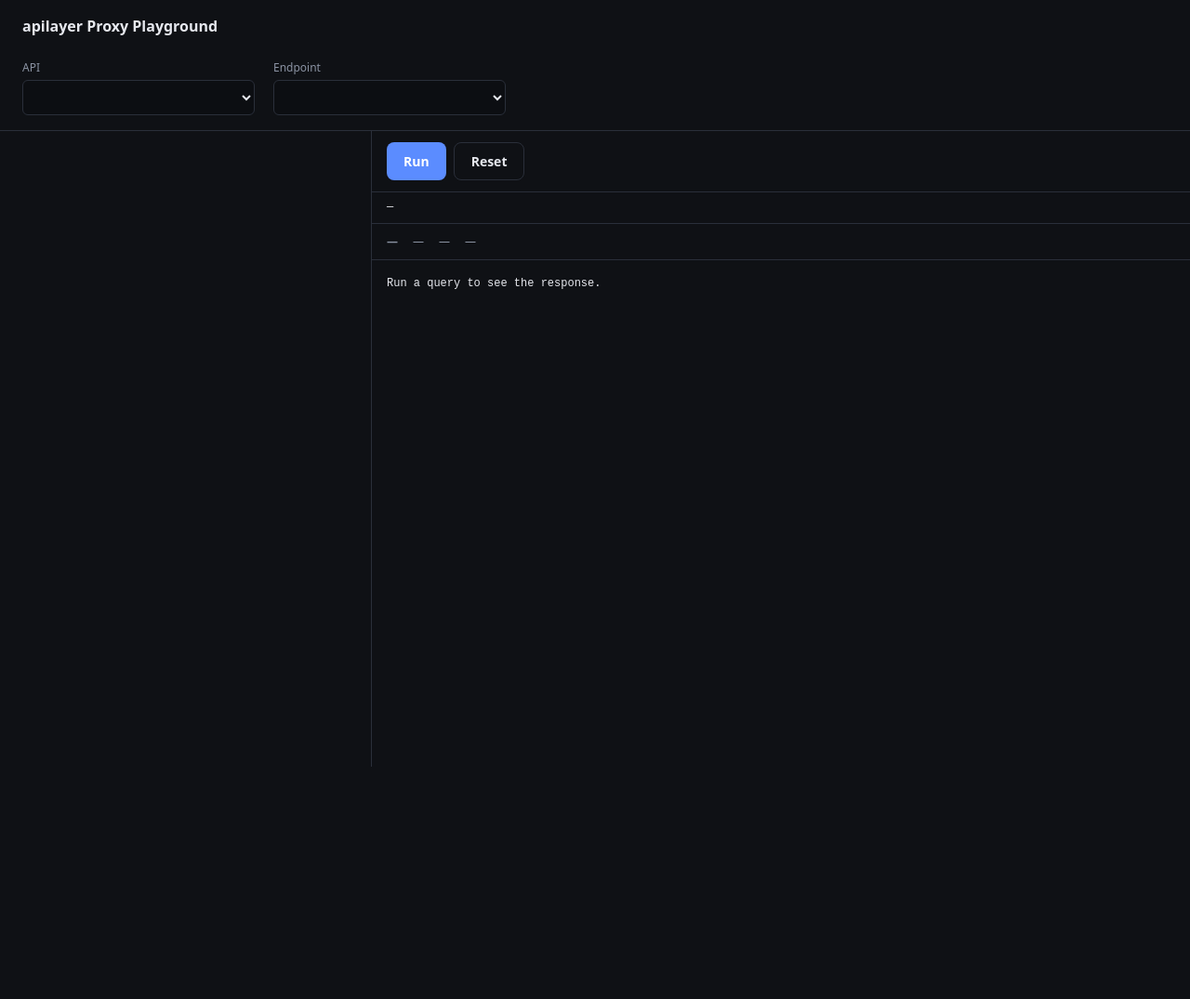
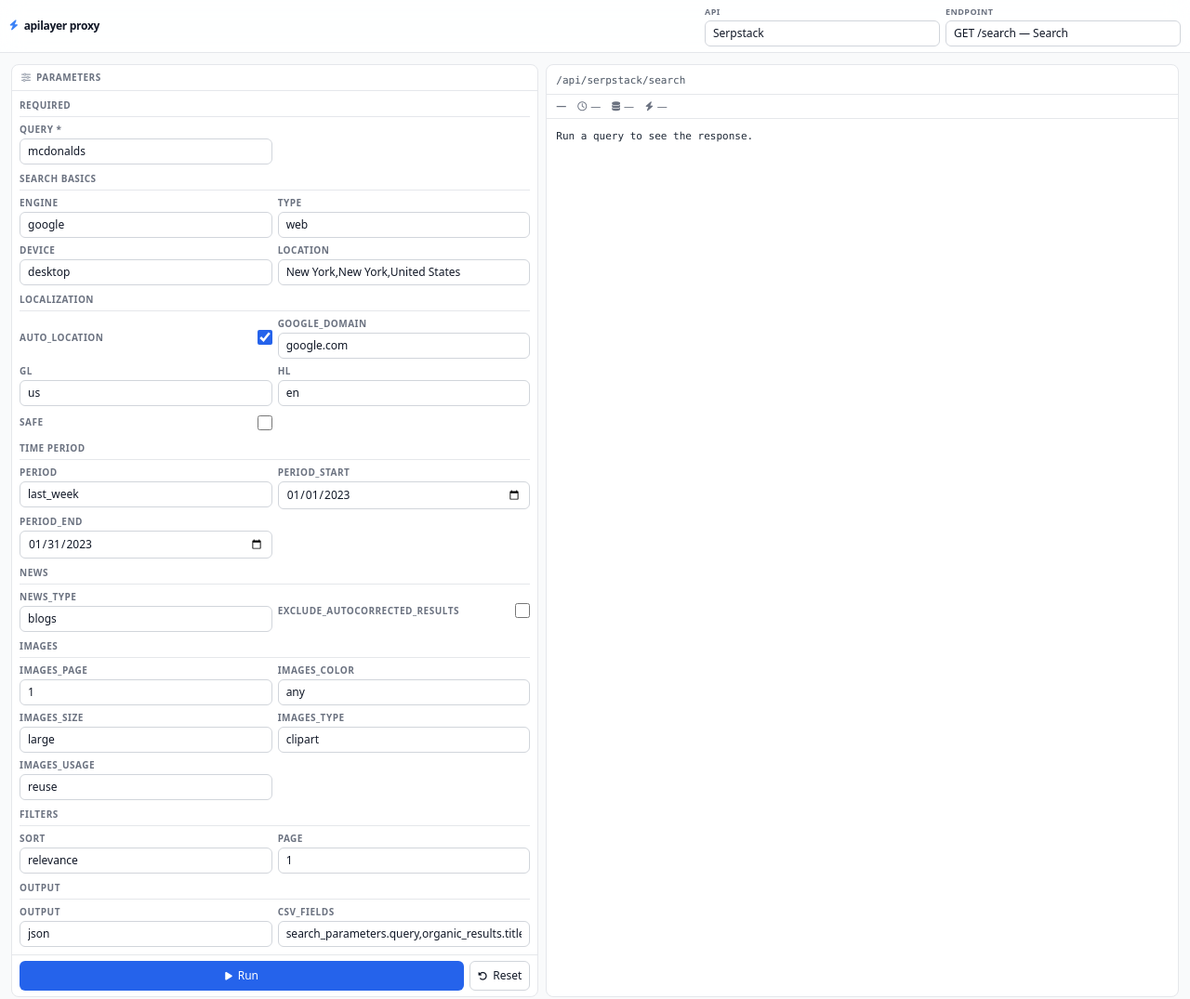
Before and after one commit to rabiya3544-cloud/apilayer-proxy, a website: page public/index.html in a window 1280 px wide. Shown: the top 1075 px of the page at 93% size. Before the commit the page ends 825 px from the top, so only its background shows below. Drawn offline with nearby package versions, Linux system fonts and the light colour scheme.

Commit message:
Update index.html

```diff
--- a/public/index.html
+++ b/public/index.html
@@ -3,82 +3,99 @@
 <head>
 <meta charset="utf-8">
 <title>apilayer Proxy Playground</title>
-<meta name="viewport" content="width=device-width,initial-scale=1">
+<meta name="viewport" content="width=device-width,initial-scale=1,maximum-scale=1,user-scalable=no,viewport-fit=cover">
+<meta name="theme-color" content="#3b82f6" media="(prefers-color-scheme: light)">
+<meta name="theme-color" content="#171717" media="(prefers-color-scheme: dark)">
+<script src="https://cdn.tailwindcss.com"></script>
+<link rel="stylesheet" href="https://cdnjs.cloudflare.com/ajax/libs/font-awesome/6.5.1/css/all.min.css" crossorigin="anonymous" referrerpolicy="no-referrer">
+<script>
+  tailwind.config = { darkMode: "media" };
+</script>
 <style>
-  :root{--bg:#0f1115;--panel:#171a21;--border:#2a2f3a;--text:#e6e8ee;--muted:#8b93a3;--accent:#5b8cff;--ok:#4ade80;--err:#f87171}
-  *{box-sizing:border-box}
-  body{margin:0;font:14px/1.5 ui-sans-serif,system-ui,sans-serif;background:var(--bg);color:var(--text)}
-  header{padding:16px 24px;border-bottom:1px solid var(--border);display:flex;gap:20px;align-items:flex-end;flex-wrap:wrap}
-  header h1{font-size:16px;margin:0 0 4px;font-weight:600;flex-basis:100%}
-  .header-group{display:flex;flex-direction:column;gap:4px}
-  header label{margin:0;font-size:12px;color:var(--muted)}
-  .header-select{padding:8px 10px;background:#0c0e12;color:var(--text);border:1px solid var(--border);border-radius:6px;font:inherit;font-size:13px;min-width:250px}
-  .header-select:focus{outline:none;border-color:var(--accent)}
-  main{display:grid;grid-template-columns:400px 1fr;height:calc(100vh - 116px)}
-  @media(max-width:900px){main{grid-template-columns:1fr;height:auto}}
-  .left{overflow-y:auto;border-right:1px solid var(--border);padding:16px}
-  .right{overflow:hidden;display:flex;flex-direction:column;min-height:400px}
-  .section{margin-bottom:16px;padding:12px;background:var(--panel);border:1px solid var(--border);border-radius:10px}
-  .section h3{font-size:11px;text-transform:uppercase;letter-spacing:.08em;color:var(--muted);margin:0 0 10px}
-  label{display:block;font-size:12px;color:var(--muted);margin-bottom:4px}
-  input[type=text],input[type=number],input[type=date],select{width:100%;padding:8px 10px;background:#0c0e12;color:var(--text);border:1px solid var(--border);border-radius:6px;font:inherit}
-  input:focus,select:focus{outline:none;border-color:var(--accent)}
-  .row{margin-bottom:10px}.row:last-child{margin-bottom:0}
-  .switch-row{display:flex;align-items:center;justify-content:space-between}
-  .switch-row label{margin:0}
-  .toggle{position:relative;width:36px;height:20px;background:#2a2f3a;border-radius:10px;cursor:pointer;transition:background .15s;flex-shrink:0}
-  .toggle input{position:absolute;opacity:0}
-  .toggle span{position:absolute;top:2px;left:2px;width:16px;height:16px;background:#fff;border-radius:50%;transition:transform .15s}
-  .toggle input:checked + span{transform:translateX(16px)}
-  .toggle:has(input:checked){background:var(--accent)}
-  .btn{padding:9px 18px;background:var(--accent);color:#fff;border:none;border-radius:8px;font:inherit;font-weight:600;cursor:pointer}
-  .btn:disabled{opacity:.5;cursor:not-allowed}
-  .btn-secondary{background:transparent;border:1px solid var(--border);color:var(--text)}
-  .controls{display:flex;gap:8px;padding:12px 16px;border-bottom:1px solid var(--border)}
-  .url-preview{padding:8px 16px;font:12px/1.4 ui-monospace,monospace;color:var(--muted);border-bottom:1px solid var(--border);word-break:break-all}
-  .url-preview code{color:var(--text)}
-  .response-meta{display:flex;gap:16px;padding:10px 16px;font-size:12px;color:var(--muted);border-bottom:1px solid var(--border);align-items:center;flex-wrap:wrap}
-  .status{font-weight:600}.status.ok{color:var(--ok)}.status.err{color:var(--err)}
-  pre.response{flex:1;overflow:auto;padding:16px;margin:0;font:12px/1.5 ui-monospace,monospace;white-space:pre-wrap;word-break:break-word}
-  .hint{font-size:11px;color:var(--muted);margin-top:2px}
+  html { -webkit-text-size-adjust: 100%; }
+  body { -webkit-tap-highlight-color: transparent; }
+  ::-webkit-scrollbar { width: 6px; height: 6px; }
+  ::-webkit-scrollbar-track { background: transparent; }
+  ::-webkit-scrollbar-thumb { background: rgba(120,120,140,.35); border-radius: 3px; }
+  ::-webkit-scrollbar-thumb:hover { background: rgba(120,120,140,.55); }
+  select { -webkit-appearance: none; appearance: none; background-image: none; }
 </style>
 </head>
-<body>
-<header>
-  <h1>apilayer Proxy Playground</h1>
-  <div class="header-group">
-    <label for="apiSelect">API</label>
-    <select id="apiSelect" class="header-select"></select>
-  </div>
-  <div class="header-group">
-    <label for="endpointSelect">Endpoint</label>
-    <select id="endpointSelect" class="header-select"></select>
+<body class="min-h-screen flex flex-col bg-gray-50 dark:bg-neutral-950 text-gray-900 dark:text-neutral-100 antialiased text-[13px]">
+
+<!-- ═══════ HEADER ═══════ -->
+<header class="sticky top-0 z-20 border-b border-gray-200 dark:border-neutral-800 bg-white/85 dark:bg-neutral-900/85 backdrop-blur-md">
+  <div class="mx-auto max-w-7xl px-2.5 py-1.5 flex flex-col sm:flex-row sm:items-center gap-1.5">
+    <div class="flex items-center gap-1.5 shrink-0">
+      <i class="fa-solid fa-bolt text-blue-500 text-[11px]"></i>
+      <span class="text-[12px] font-semibold tracking-tight">apilayer proxy</span>
+    </div>
+    <div class="grid grid-cols-2 gap-1.5 flex-1 sm:max-w-lg sm:ml-auto">
+      <label class="flex flex-col gap-0.5 min-w-0">
+        <span class="text-[9px] uppercase tracking-wider font-semibold text-gray-500 dark:text-neutral-400">API</span>
+        <select id="apiSelect" class="w-full px-2 py-1 rounded-md border border-gray-300 dark:border-neutral-700 bg-white dark:bg-neutral-800 text-[12px] focus:outline-none focus:ring-2 focus:ring-blue-500/40 focus:border-blue-500"></select>
+      </label>
+      <label class="flex flex-col gap-0.5 min-w-0">
+        <span class="text-[9px] uppercase tracking-wider font-semibold text-gray-500 dark:text-neutral-400">Endpoint</span>
+        <select id="endpointSelect" class="w-full px-2 py-1 rounded-md border border-gray-300 dark:border-neutral-700 bg-white dark:bg-neutral-800 text-[12px] focus:outline-none focus:ring-2 focus:ring-blue-500/40 focus:border-blue-500 disabled:opacity-50"></select>
+      </label>
+    </div>
   </div>
 </header>
-<main>
-  <div class="left" id="form"></div>
-  <div class="right">
-    <div class="controls">
-      <button class="btn" id="run">Run</button>
-      <button class="btn btn-secondary" id="reset">Reset</button>
+
+<!-- ═══════ MAIN ═══════ -->
+<main class="flex-1 mx-auto max-w-7xl w-full p-2 grid grid-cols-1 gap-2 lg:grid-cols-[minmax(0,1fr)_minmax(0,1.2fr)] lg:p-3 lg:overflow-hidden lg:h-[calc(100vh-6.5rem)]">
+
+  <!-- ─── Form panel ─── -->
+  <section class="flex flex-col min-h-0 rounded-lg border border-gray-200 dark:border-neutral-800 bg-white dark:bg-neutral-900 overflow-hidden lg:max-h-full">
+    <div class="px-2.5 py-1.5 border-b border-gray-200 dark:border-neutral-800 flex items-center gap-1.5 shrink-0">
+      <i class="fa-solid fa-sliders text-[10px] text-gray-400 dark:text-neutral-500"></i>
+      <span class="text-[10px] uppercase tracking-wider font-semibold text-gray-500 dark:text-neutral-400">Parameters</span>
     </div>
-    <div class="url-preview" id="urlPreview"><code>—</code></div>
-    <div class="response-meta">
-      <span class="status" id="status">—</span>
-      <span id="time">—</span>
-      <span id="size">—</span>
-      <span id="cache">—</span>
+    <div id="form" class="p-2 space-y-2 overflow-y-auto grow min-h-0"></div>
+    <div class="px-2 py-1.5 border-t border-gray-200 dark:border-neutral-800 flex gap-1.5 shrink-0">
+      <button id="run" class="flex-1 inline-flex items-center justify-center gap-1.5 px-2 py-1.5 rounded-md bg-blue-600 hover:bg-blue-700 active:bg-blue-800 text-white text-[12px] font-medium transition-colors disabled:opacity-50 disabled:cursor-not-allowed">
+        <i class="fa-solid fa-play text-[10px]"></i> Run
+      </button>
+      <button id="reset" class="inline-flex items-center justify-center gap-1.5 px-2 py-1.5 rounded-md border border-gray-300 dark:border-neutral-700 bg-white dark:bg-neutral-800 hover:bg-gray-50 dark:hover:bg-neutral-700 text-[12px] font-medium transition-colors">
+        <i class="fa-solid fa-rotate-left text-[10px]"></i> Reset
+      </button>
     </div>
-    <pre class="response" id="response">Run a query to see the response.</pre>
+  </section>
+
+  <!-- ─── Response panel ─── -->
+  <section class="flex flex-col min-h-0 rounded-lg border border-gray-200 dark:border-neutral-800 bg-white dark:bg-neutral-900 overflow-hidden lg:max-h-full">
+    <div class="px-2.5 py-1.5 border-b border-gray-200 dark:border-neutral-800 shrink-0">
+      <code id="urlPreview" class="text-[11px] font-mono text-gray-600 dark:text-neutral-400 break-all leading-snug">—</code>
+    </div>
+    <div class="px-2.5 py-1 border-b border-gray-200 dark:border-neutral-800 flex items-center gap-3 text-[11px] flex-wrap shrink-0">
+      <span id="status" class="font-semibold text-gray-500 dark:text-neutral-400">—</span>
+      <span id="time" class="text-gray-500 dark:text-neutral-400"><i class="fa-regular fa-clock mr-1 text-[10px]"></i>—</span>
+      <span id="size" class="text-gray-500 dark:text-neutral-400"><i class="fa-solid fa-database mr-1 text-[10px]"></i>—</span>
+      <span id="cache" class="text-gray-500 dark:text-neutral-400"><i class="fa-solid fa-bolt mr-1 text-[10px]"></i>—</span>
+    </div>
+    <pre id="response" class="flex-1 overflow-auto p-2.5 m-0 font-mono text-[11px] leading-relaxed whitespace-pre-wrap break-words text-gray-800 dark:text-neutral-200 min-h-[240px]">Run a query to see the response.</pre>
+  </section>
+</main>
+
+<!-- ═══════ FOOTER ═══════ -->
+<footer class="border-t border-gray-200 dark:border-neutral-800 bg-white dark:bg-neutral-900">
+  <div class="mx-auto max-w-7xl px-2.5 py-1.5 flex items-center justify-between gap-2 text-[10px] text-gray-500 dark:text-neutral-400">
+    <span><i class="fa-solid fa-code mr-1"></i>apilayer proxy</span>
+    <span class="flex items-center gap-2.5">
+      <span class="flex items-center gap-1"><i class="fa-solid fa-shield-halved text-blue-500"></i> CORS</span>
+      <span class="flex items-center gap-1"><i class="fa-solid fa-bolt text-amber-500"></i> Cached</span>
+      <span class="flex items-center gap-1"><i class="fa-solid fa-circle-half-stroke text-purple-500"></i> Auto theme</span>
+    </span>
   </div>
-</main>
+</footer>
+
 <script>
 const ALL_FILTERS = "name;capital;currencies";
 
 const APIS = {
   aviationstack: {
-    label: "Aviationstack",
-    configured: true,
+    label: "Aviationstack", configured: true,
     endpoints: [
       { id: "flights", label: "GET /flights  —  Flights", base: "/api/aviationstack/flights",
         sections: [
@@ -147,10 +164,9 @@
   },
 
   countrylayer: {
-    label: "Countrylayer",
-    configured: true,
+    label: "Countrylayer", configured: true,
     endpoints: [
-      { id: "all", label: "GET /all  —  All Countries", base: "/api/countrylayer",
+      { id: "all", label: "GET /all  —  All Countries", base: "/api/countrylayer/all",
         sections: [
           { title: "Query", fields: [
             { name:"filters", label:"filters", type:"text", default: ALL_FILTERS, hint:"Semicolon- or comma-separated." },
@@ -158,9 +174,7 @@
         ]},
       { id: "name", label: "GET /name/{name}  —  Name", base: "/api/countrylayer/name", pathField: "value",
         sections: [
-          { title: "Required", fields: [
-            { name:"value", label:"name *", type:"text", default:"france" },
-          ]},
+          { title: "Required", fields: [ { name:"value", label:"name *", type:"text", default:"france" } ]},
           { title: "Query", fields: [ { name:"filters", label:"filters", type:"text", default: ALL_FILTERS } ]},
         ]},
       { id: "capital", label: "GET /capital/{capital}  —  Capital", base: "/api/countrylayer/capital", pathField: "value",
@@ -205,8 +219,7 @@
   },
 
   ipstack: {
-    label: "IPstack",
-    configured: true,
+    label: "IPstack", configured: true,
     endpoints: [
       { id: "check", label: "GET /check  —  Plan Check", base: "/api/ipstack/check", sections: [] },
       { id: "lookup", label: "GET /lookup/{ip}  —  Lookup IP", base: "/api/ipstack/lookup", pathField: "value",
@@ -246,14 +259,11 @@
   marketstack:  { label: "Marketstack",  configured: false },
 
   mediastack: {
-    label: "Mediastack",
-    configured: true,
+    label: "Mediastack", configured: true,
     endpoints: [
       { id: "sources", label: "GET /sources  —  Sources", base: "/api/mediastack/sources",
         sections: [
-          { title: "Search", fields: [
-            { name:"search", label:"search", type:"text", default:"bbc" },
-          ]},
+          { title: "Search", fields: [ { name:"search", label:"search", type:"text", default:"bbc" } ]},
           { title: "Filters", fields: [
             { name:"countries",  label:"countries",  type:"text", default:"us,gb" },
             { name:"languages",  label:"languages",  type:"text", default:"en" },
@@ -286,8 +296,7 @@
   },
 
   numverify: {
-    label: "Numverify",
-    configured: true,
+    label: "Numverify", configured: true,
     endpoints: [
       { id: "countries", label: "GET /countries  —  Countries", base: "/api/numverify/countries", sections: [] },
       { id: "validate", label: "GET /validate  —  Validate Number", base: "/api/numverify/validate",
@@ -308,8 +317,7 @@
   scrapestack:   { label: "Scrapestack",   configured: false },
 
   serpstack: {
-    label: "Serpstack",
-    configured: true,
+    label: "Serpstack", configured: true,
     endpoints: [
       { id: "search", label: "GET /search  —  Search", base: "/api/serpstack/search",
         sections: [
@@ -359,9 +367,7 @@
         ]},
       { id: "locations", label: "GET /locations  —  Locations", base: "/api/serpstack/locations",
         sections: [
-          { title: "Search", fields: [
-            { name:"location", label:"location", type:"text", default:"New York" },
-          ]},
+          { title: "Search", fields: [ { name:"location", label:"location", type:"text", default:"New York" } ]},
           { title: "Filters", fields: [
             { name:"region",  label:"region",  type:"text", default:"" },
             { name:"country", label:"country", type:"text", default:"" },
@@ -398,15 +404,19 @@
 
 const getApiCfg = () => APIS[currentApi];
 const getEndpointCfg = () =>
-  (getApiCfg().endpoints || []).find(e => e.id === currentEndpoint) || getenvApiCfg().endpoints[0];
+  (getApiCfg().endpoints || []).find(e => e.id === currentEndpoint) || getApiCfg().endpoints[0];
 
-function populateApiSelect().example {
+const INPUT_CLS = "w-full px-2 py-1 rounded-md border border-gray-300 dark:border-neutral-700 bg-white dark:bg-neutral-800 text-[12px] text-gray-900 dark:text-neutral-100 placeholder-gray-400 dark:placeholder-neutral-500 focus:outline-none focus:ring-2 focus:ring-blue-500/40 focus:border-blue-500 transition-shadow";
+const LABEL_CLS = "text-[10px] uppercase tracking-wider font-semibold text-gray-500 dark:text-neutral-400";
+const HINT_CLS  = "text-[10px] text-gray-500 dark:text-neutral-500 leading-tight";
+
+function populateApiSelect() {
   apiSelect.innerHTML = "";
-  for`, (const key of API_ORDER) {
+  for (const key of API_ORDER) {
     const cfg = APIS[key];
     const opt = document.createElement("option");
     opt.value = key;
-    opt.textContent = cfg `..configured ? cfg.label : `${cfg.label} (not configuredgit)`;
+    opt.textContent = cfg.configured ? cfg.label : `${cfg.label} (not configured)`;
     if (!cfg.configured) opt.disabled = true;
     if (key === currentApi) opt.selected = true;
     apiSelect.appendChild(opt);
@@ -418,7 +428,8 @@
   endpointSelect.innerHTML = "";
   for (const ep of cfg.endpoints || []) {
     const opt = document.createElement("option");
-    opt.value = ep.id; opt.textContent = ep.label;
+    opt.value = ep.id;
+    opt.textContent = ep.label;
     if (ep.id === currentEndpoint) opt.selected = true;
     endpointSelect.appendChild(opt);
   }
@@ -426,57 +437,85 @@
 }
 
 function buildField(f) {
-  const row = document.createElement("div");
-  row.className = "row";
+  const wrap = document.createElement("div");
+  wrap.className = "flex flex-col gap-0.5 min-w-0";
+
   if (f.type === "toggle") {
-    row.classList.add("switch-row");
+    wrap.className = "flex items-center justify-between gap-2 py-1 min-w-0";
     const lbl = document.createElement("label");
-    lbl.textContent = f.label; lbl.htmlFor = `p-${f.name}`;
-    const toggle = document.createElement("label");
-    toggle.className = "toggle";
-    toggle.innerHTML = `<input type="checkbox" id="p-${f.name}" ${f.default === "1" ? "checked" : ""}><span></span>`;
-    row.append(lbl, toggle);
-  } else if (f.type === "select") {
-    const lbl = document.createElement("label");
-    lbl.textContent = f.label; lbl.htmlFor = `p-${f.name}`;
-    const sel = document.createElement("select");
-    sel.id = `p-${f.name}`;
+    lbl.htmlFor = `p-${f.name}`;
+    lbl.className = LABEL_CLS + " cursor-pointer truncate";
+    lbl.textContent = f.label;
+    const input = document.createElement("input");
+    input.type = "checkbox";
+    input.id = `p-${f.name}`;
+    input.checked = f.default === "1";
+    input.className = "w-4 h-4 accent-blue-600 cursor-pointer shrink-0 rounded";
+    wrap.append(lbl, input);
+    return wrap;
+  }
+
+  const lbl = document.createElement("label");
+  lbl.htmlFor = `p-${f.name}`;
+  lbl.className = LABEL_CLS;
+  lbl.textContent = f.label;
+  wrap.appendChild(lbl);
+
+  let input;
+  if (f.type === "select") {
+    input = document.createElement("select");
+    input.id = `p-${f.name}`;
     for (const v of f.values) {
       const o = document.createElement("option");
       o.value = v; o.textContent = v || "(none)";
       if (v === f.default) o.selected = true;
-      sel.appendChild(o);
+      input.appendChild(o);
     }
-    row.append(lbl, sel);
   } else {
-    const lbl = document.createElement("label");
-    lbl.textContent = f.label; lbl.htmlFor = `p-${f.name}`;
-    const inp = document.createElement("input");
-    inp.type = f.type === "number" ? "number" : f.type === "date" ? "date" : "text";
-    inp.id = `p-${f.name}`;
-    inp.value = f.default ?? "";
-    if (f.min !== undefined) inp.min = f.min;
-    if (f.max !== undefined) inp.max = f.max;
-    row.append(lbl, inp);
+    input = document.createElement("input");
+    input.type = f.type === "number" ? "number" : f.type === "date" ? "date" : "text";
+    input.id = `p-${f.name}`;
+    input.value = f.default ?? "";
+    if (f.min !== undefined) input.min = f.min;
+    if (f.max !== undefined) input.max = f.max;
   }
+  input.className = INPUT_CLS;
+  wrap.appendChild(input);
+
   if (f.hint) {
     const hint = document.createElement("div");
-    hint.className = "hint"; hint.textContent = f.hint;
-    row.appendChild(hint);
+    hint.className = HINT_CLS;
+    hint.textContent = f.hint;
+    wrap.appendChild(hint);
   }
-  return row;
+  return wrap;
 }
 
 function rebuildForm() {
   form.innerHTML = "";
   const ep = getEndpointCfg();
-  for (const section of ep.sections || []) {
+  if (!ep.sections || ep.sections.length === 0) {
+    const msg = document.createElement("div");
+    msg.className = "text-[11px] text-gray-500 dark:text-neutral-500 italic py-6 text-center";
+    msg.innerHTML = '<i class="fa-solid fa-circle-info mr-1"></i> No parameters — just hit Run.';
+    form.appendChild(msg);
+    updatePreview();
+    return;
+  }
+  for (const section of ep.sections) {
     const sec = document.createElement("div");
-    sec.className = "section";
-    const h = document.createElement("h3");
+    sec.className = "space-y-1.5";
+
+    const h = document.createElement("div");
+    h.className = "text-[10px] uppercase tracking-wider font-semibold text-gray-500 dark:text-neutral-400 border-b border-gray-200 dark:border-neutral-800 pb-1";
     h.textContent = section.title;
     sec.appendChild(h);
-    for (const f of section.fields) sec.appendChild(buildField(f));
+
+    const grid = document.createElement("div");
+    grid.className = "grid grid-cols-1 sm:grid-cols-2 gap-1.5";
+    for (const f of section.fields) grid.appendChild(buildField(f));
+    sec.appendChild(grid);
+
     form.appendChild(sec);
   }
   updatePreview();
@@ -515,10 +554,7 @@
 }
 
 function updatePreview() {
-  urlPreview.innerHTML = "";
-  const code = document.createElement("code");
-  code.textContent = buildUrl();
-  urlPreview.appendChild(code);
+  urlPreview.textContent = buildUrl();
 }
 
 function resetForm() {
@@ -534,27 +570,35 @@
 }
 
 function resetResponse() {
-  statusEl.textContent = "—"; statusEl.className = "status";
-  timeEl.textContent = sizeEl.textContent = cacheEl.textContent = "—";
+  statusEl.textContent = "—";
+  statusEl.className = "font-semibold text-gray-500 dark:text-neutral-400";
+  timeEl.innerHTML = '<i class="fa-regular fa-clock mr-1 text-[10px]"></i>—';
+  sizeEl.innerHTML = '<i class="fa-solid fa-database mr-1 text-[10px]"></i>—';
+  cacheEl.innerHTML = '<i class="fa-solid fa-bolt mr-1 text-[10px]"></i>—';
   responseEl.textContent = "Run a query to see the response.";
 }
 
 async function run() {
   const url = buildUrl();
   runBtn.disabled = true;
-  statusEl.textContent = "loading…"; statusEl.className = "status";
-  timeEl.textContent = sizeEl.textContent = cacheEl.textContent = "—";
+  statusEl.textContent = "loading…";
+  statusEl.className = "font-semibold text-blue-600 dark:text-blue-400";
+  timeEl.innerHTML = '<i class="fa-solid fa-spinner fa-spin mr-1 text-[10px]"></i>—';
+  sizeEl.innerHTML = '<i class="fa-solid fa-database mr-1 text-[10px]"></i>—';
+  cacheEl.innerHTML = '<i class="fa-solid fa-bolt mr-1 text-[10px]"></i>—';
   responseEl.textContent = "";
   const t0 = performance.now();
   try {
     const res  = await fetch(url, { headers: { Accept: "*/*" } });
     const ms   = Math.round(performance.now() - t0);
     const text = await res.text();
-    timeEl.textContent  = `${ms} ms`;
-    sizeEl.textContent  = `${(new Blob([text]).size / 1024).toFixed(1)} KB`;
-    cacheEl.textContent = `cache: ${res.headers.get("X-Cache") || "—"}`;
+    timeEl.innerHTML  = `<i class="fa-regular fa-clock mr-1 text-[10px]"></i>${ms} ms`;
+    sizeEl.innerHTML  = `<i class="fa-solid fa-database mr-1 text-[10px]"></i>${(new Blob([text]).size / 1024).toFixed(1)} KB`;
+    const cacheVal = res.headers.get("X-Cache") || "—";
+    const cacheIcon = cacheVal.startsWith("HIT") ? "fa-bolt text-amber-500" : "fa-cloud-arrow-down text-blue-500";
+    cacheEl.innerHTML = `<i class="fa-solid ${cacheIcon} mr-1 text-[10px]"></i>${cacheVal}`;
     statusEl.textContent = `${res.status} ${res.statusText || ""}`.trim();
-    statusEl.className   = "status " + (res.ok ? "ok" : "err");
+    statusEl.className = "font-semibold " + (res.ok ? "text-emerald-600 dark:text-emerald-400" : "text-red-600 dark:text-red-400");
     if (/json/i.test(res.headers.get("content-type") || "")) {
       try { responseEl.textContent = JSON.stringify(JSON.parse(text), null, 2); }
       catch { responseEl.textContent = text; }
@@ -562,7 +606,8 @@
       responseEl.textContent = text;
     }
   } catch (e) {
-    statusEl.textContent = "network error"; statusEl.className = "status err";
+    statusEl.textContent = "network error";
+    statusEl.className = "font-semibold text-red-600 dark:text-red-400";
     responseEl.textContent = String(e);
   } finally {
     runBtn.disabled = false;
```
